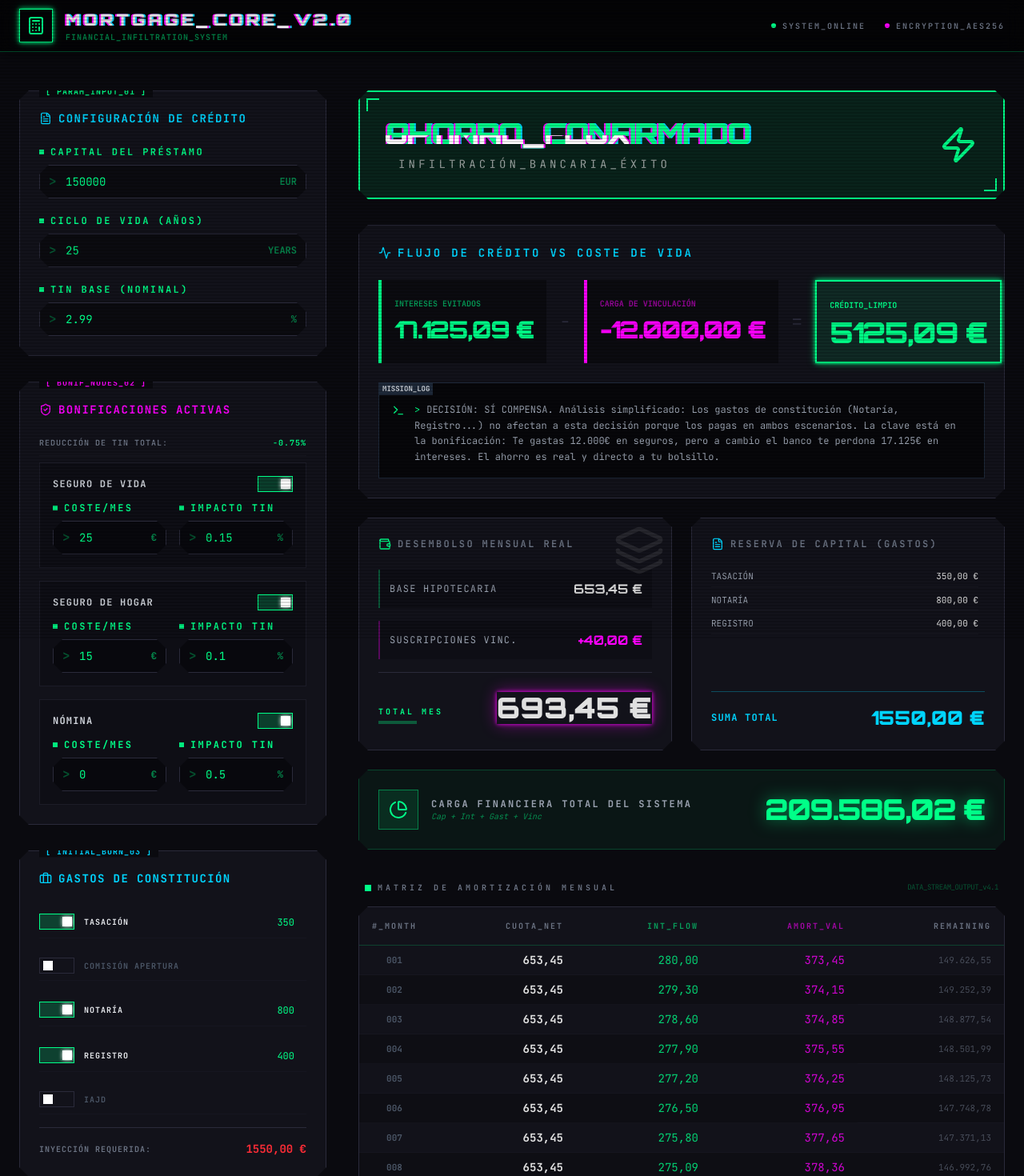
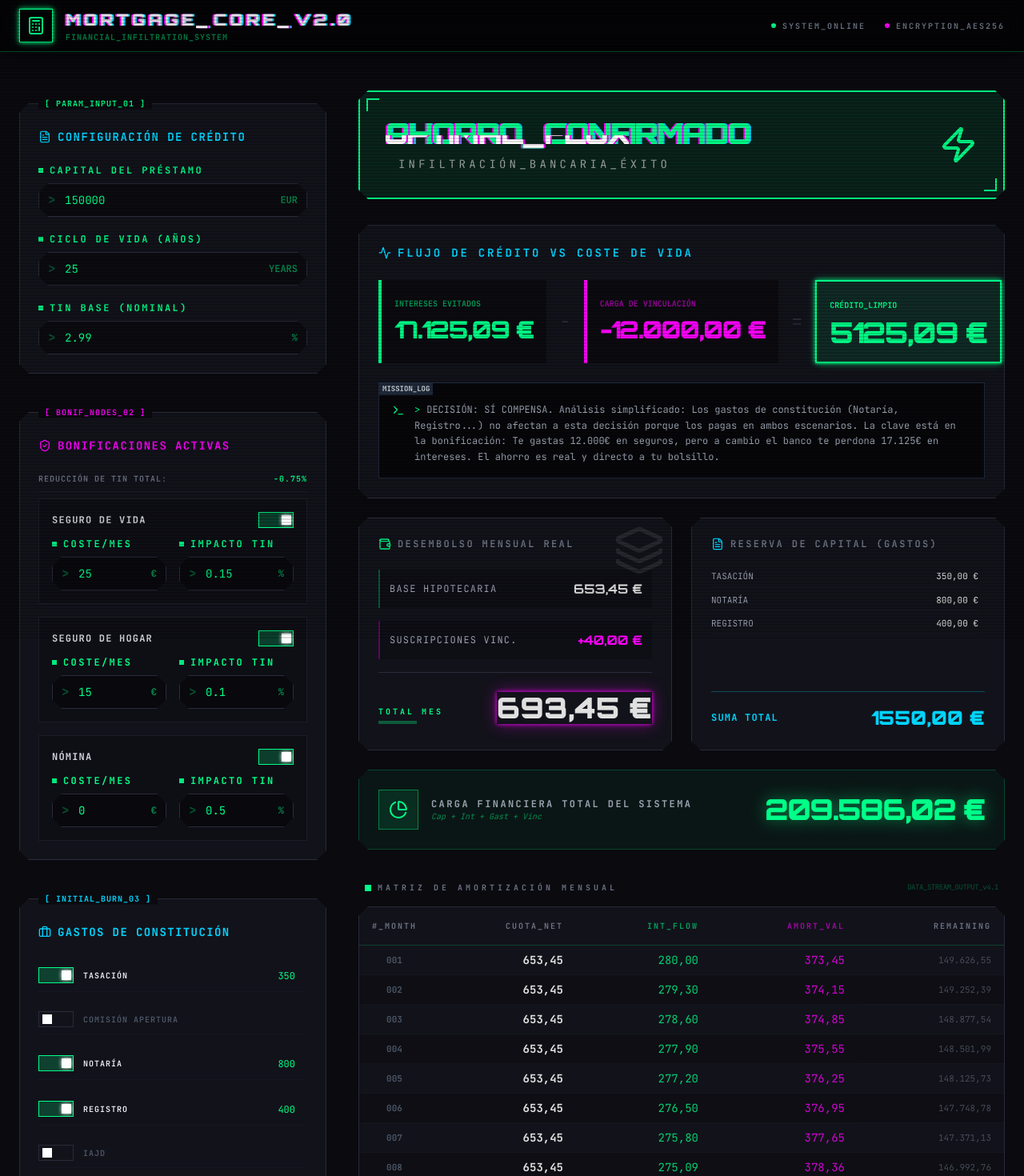
Before and after one commit to spidey000/Tae-website, a React (Vite) app: page / in a window 1280 px wide. Shown: the top 1470 px of the page at 80% size. Built offline with nearby package versions, Linux system fonts and the light colour scheme.

Commit message:
fix: prevent section titles from being clipped by chamfered corners

```diff
--- a/src/App.jsx
+++ b/src/App.jsx
@@ -4,7 +4,7 @@ import { Toggle } from './components/Toggle';
 import { ResultsSummary } from './components/ResultsSummary';
 import { AmortizationTable } from './components/AmortizationTable';
 import { calculateMonthlyPayment, calculateTAE, generateAmortizationSchedule } from './utils/mortgageCalculations';
-import { Calculator, Euro, Percent, FileText, Home, ShieldCheck, Briefcase } from 'lucide-react';
+import { Calculator, FileText, ShieldCheck, Briefcase } from 'lucide-react';
 
 function App() {
   // --- State ---
@@ -142,13 +142,15 @@ function App() {
       <main className="max-w-7xl mx-auto mt-12 px-6 grid grid-cols-1 lg:grid-cols-12 gap-10">
 
         {/* Left Column: Data Input Terminals */}
-        <div className="lg:col-span-4 space-y-8">
+        <div className="lg:col-span-4 space-y-12 pt-4">
 
           {/* Main Inputs Terminal */}
-          <section className="bg-card p-6 border border-border cyber-chamfer relative group">
-            <div className="absolute top-0 left-6 -translate-y-1/2 bg-background px-2 text-[10px] font-bold text-accent uppercase tracking-widest">
+          <section className="relative group">
+            <div className="absolute inset-0 bg-card border border-border cyber-chamfer pointer-events-none"></div>
+            <div className="absolute top-0 left-6 -translate-y-1/2 bg-background px-2 text-[10px] font-bold text-accent uppercase tracking-widest z-10">
               [ PARAM_INPUT_01 ]
             </div>
+            <div className="relative p-6 pt-8">
               <h2 className="text-sm font-bold mb-6 flex items-center gap-2 text-accent-tertiary uppercase tracking-widest">
                 <FileText className="h-4 w-4" /> Configuración de Crédito
               </h2>
@@ -177,13 +179,16 @@ function App() {
                   step={0.01}
                 />
               </div>
+            </div>
           </section>
 
           {/* Linked Products: Bonification Nodes */}
-          <section className="bg-card p-6 border border-border cyber-chamfer relative group">
-            <div className="absolute top-0 left-6 -translate-y-1/2 bg-background px-2 text-[10px] font-bold text-accent-secondary uppercase tracking-widest">
+          <section className="relative group">
+            <div className="absolute inset-0 bg-card border border-border cyber-chamfer pointer-events-none"></div>
+            <div className="absolute top-0 left-6 -translate-y-1/2 bg-background px-2 text-[10px] font-bold text-accent-secondary uppercase tracking-widest z-10">
               [ BONIF_NODES_02 ]
             </div>
+            <div className="relative p-6 pt-8">
               <h2 className="text-sm font-bold mb-6 flex items-center gap-2 text-accent-secondary uppercase tracking-widest">
                 <ShieldCheck className="h-4 w-4" /> Bonificaciones Activas
               </h2>
@@ -218,13 +223,16 @@ function App() {
                   </div>
                 ))}
               </div>
+            </div>
           </section>
 
           {/* Initial Expenses: Initial Burn */}
-          <section className="bg-card p-6 border border-border cyber-chamfer relative group">
-            <div className="absolute top-0 left-6 -translate-y-1/2 bg-background px-2 text-[10px] font-bold text-accent-tertiary uppercase tracking-widest">
+          <section className="relative group">
+            <div className="absolute inset-0 bg-card border border-border cyber-chamfer pointer-events-none"></div>
+            <div className="absolute top-0 left-6 -translate-y-1/2 bg-background px-2 text-[10px] font-bold text-accent-tertiary uppercase tracking-widest z-10">
               [ INITIAL_BURN_03 ]
             </div>
+            <div className="relative p-6 pt-8">
               <h2 className="text-sm font-bold mb-6 flex items-center gap-2 text-accent-tertiary uppercase tracking-widest">
                 <Briefcase className="h-4 w-4" /> Gastos de Constitución
               </h2>
@@ -250,6 +258,7 @@ function App() {
                 <div className="pt-4 flex justify-between items-center border-t border-border">
                   <span className="text-[10px] font-bold text-gray-500 uppercase tracking-widest">Inyección Requerida:</span>
                   <span className="text-sm font-bold text-red-500">{activeInitialExpenses.toLocaleString('es-ES', { style: 'currency', currency: 'EUR' })}</span>
+                </div>
               </div>
             </div>
           </section>
```
Lines whose indentation alone changed are shown as unchanged.
